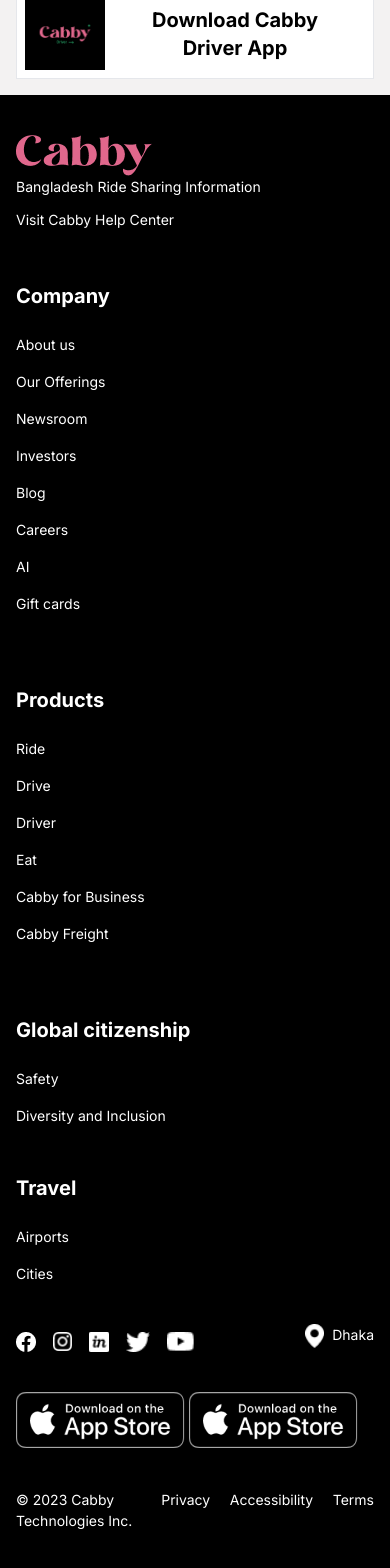
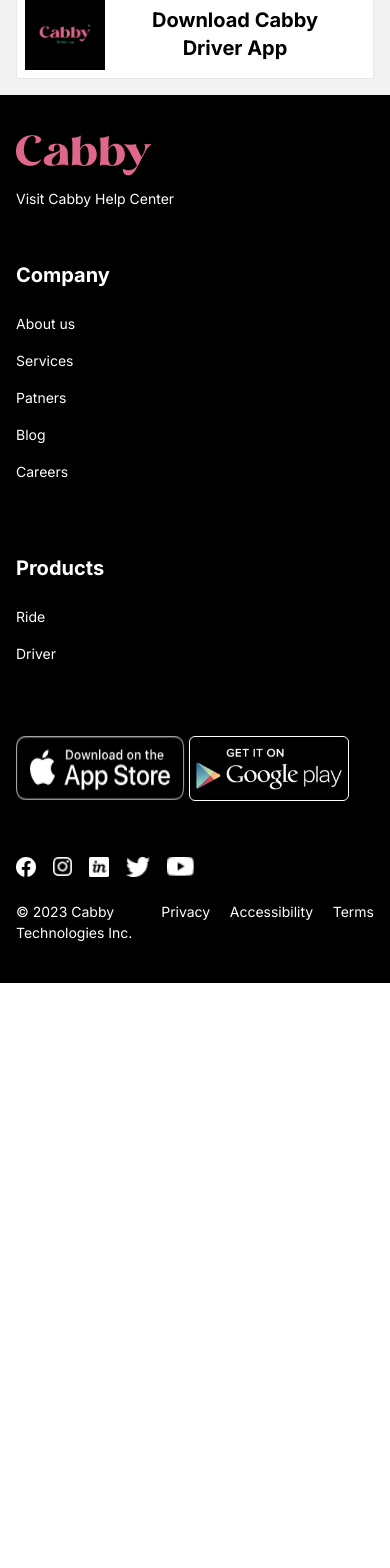
Before and after one commit to alabo-excel/cabby-website, a Next.js app: page / in a window 390 px wide. Shown: the part 2787-4355 px from the top of the page. After the commit the page ends 3770 px from the top, so only its background shows below. Built offline with nearby package versions, Linux system fonts and the light colour scheme.

Commit message:
updates commit

```diff
--- a/src/components/Footer.jsx
+++ b/src/components/Footer.jsx
@@ -8,7 +8,7 @@
         <Link href={"/"}>
           <img src="/images/logo.png" alt="" />
         </Link>
-        <p className="my-auto">Bangladesh Ride Sharing Information</p>
+        {/* <p className="my-auto">Bangladesh Ride Sharing Information</p> */}
       </div>
       <p className="my-3">Visit Cabby Help Center</p>
       <div className="flex sm:flex-wrap lg:flex-nowrap md:flex-wrap jsutify-between">
@@ -18,27 +18,27 @@
             <p className="py-2">About us</p>
           </Link>
           <Link href={"/our-offering"}>
-            <p className="py-2">Our Offerings</p>
+            <p className="py-2">Services</p>
           </Link>
-          <p className="py-2">Newsroom</p>
-          <p className="py-2">Investors</p>
+          {/* <p className="py-2">Newsroom</p> */}
+          <p className="py-2">Patners</p>
           <p className="py-2">Blog</p>
           <p className="py-2">Careers</p>
-          <p className="py-2">AI</p>
-          <p className="py-2">Gift cards</p>
+          {/* <p className="py-2">AI</p>
+          <p className="py-2">Gift cards</p> */}
         </div>
         <div className="lg:w-1/2 w-full my-6">
           <h2 className="font-bold text-2xl  sm:text-xl my-4">Products</h2>
           <Link href={"/how-to-use"}>
             <p className="py-2">Ride</p>
           </Link>
-          <p className="py-2">Drive</p>
+          {/* <p className="py-2">Drive</p> */}
           <p className="py-2">Driver</p>
-          <p className="py-2">Eat</p>
+          {/* <p className="py-2">Eat</p>
           <p className="py-2">Cabby for Business</p>
-          <p className="py-2">Cabby Freight</p>
+          <p className="py-2">Cabby Freight</p> */}
         </div>
-        <div className="lg:w-1/2 w-full my-6">
+        {/* <div className="lg:w-1/2 w-full my-6">
           <h2 className="font-bold text-2xl  sm:text-xl my-4">
             Global citizenship
           </h2>
@@ -48,31 +48,34 @@
           <Link href={"/global-citizenship"}>
             <p className="py-2">Diversity and Inclusion</p>
           </Link>
-        </div>
-        <div className="w-32">
+        </div> */}
+        {/* <div className="w-32">
           <h2 className="font-bold  sm:text-xl text-2xl my-4">Travel</h2>
           <p className="py-2">Airports</p>
           <p className="py-2">Cities</p>
+        </div> */}
+        <div>
+          <div className="flex my-10">
+            <img src="/images/download.png" className="lg:mr-8 mr-1" alt="" />
+            <img src="/images/pngwing.com.png" className="w-40 border border-white rounded-md" alt="" />
+          </div>
         </div>
       </div>
       <div className="flex justify-between">
-        <div className="flex w-1/2 justify-between mt-10">
+        <div className="flex w-1/2 justify-between mt-4">
           <img src="/images/icons/Vector-4.png" alt="" />
           <img src="/images/icons/Vector-3.png" alt="" />
           <img src="/images/icons/Vector-2.png" alt="" />
           <img src="/images/icons/Vector-1.png" alt="" />
           <img src="/images/icons/Vector.png" alt="" />
         </div>
-        <div className="flex my-auto sm:mt-8">
+        {/* <div className="flex my-auto sm:mt-8">
           <img src="/images/Vector.png" className="h-6 mx-2" alt="" />
           <p>Dhaka</p>
-        </div>
+        </div> */}
       </div>
-      <div className="flex my-10">
-        <img src="/images/download.png" className="lg:mr-8 mr-1" alt="" />
-        <img src="/images/download.png" alt="" />
-      </div>
-      <div className="flex justify-between ">
+
+      <div className="flex mt-6 justify-between ">
         <p>© 2023 Cabby Technologies Inc.</p>
         <div className="flex justify-between w-80">
           <p>Privacy</p>
--- a/src/components/HeaderNav.jsx
+++ b/src/components/HeaderNav.jsx
@@ -22,15 +22,24 @@
           {/* <p className="my-auto">Safety</p>
           <p className="my-auto">Help</p> */}
         </div>
-        <div className="w-52 flex justify-between">
+        <div className="w-[30%] flex justify-between">
           {/* <p className="my-auto">Products</p>
           <p className="my-auto">Login</p> */}
           <Link href={'/about'}>
             <p className="my-2">About Us</p>
           </Link>
-          <button className="bg-white rounded-full p-2 px-6 text-black">
-            Get App
-          </button>
+          <Link href={'/our-offering'}>
+            <p className="my-2">Services</p>
+          </Link>
+
+          <Link href={'/how-to-use'}>
+            <p className="my-2">How to Use</p>
+          </Link>
+          <Link href={'/#download'}>
+            <button className="bg-white rounded-full p-2 px-6 text-black">
+              Get App
+            </button>
+          </Link>
         </div>
       </div>
       <div className="lg:hidden flex fixed justify-between top-0 w-full bg-black text-white p-4 z-10">
--- a/src/components/Slider.jsx
+++ b/src/components/Slider.jsx
@@ -56,7 +56,7 @@
           <img src="/images/single.png" className="mx-auto" alt="" />
           <h4 className="text-[#1CB93B] text-3xl">Cabby -X</h4>
           <p className="my-4">Affordable rides, all to yourself</p>
-          <p className="text-blue-500 underline">Learn More</p>
+          {/* <p className="text-blue-500 underline">Learn More</p> */}
         </div>
         <div className="text-center">
           <img src="/images/share.png" className="mx-auto" alt="" />
@@ -64,13 +64,13 @@
           <p className="my-4">
             Share the ride with up to one co-rider at a time
           </p>
-          <p className="text-blue-500 underline">Learn More</p>
+          {/* <p className="text-blue-500 underline">Learn More</p> */}
         </div>
         <div className="text-center">
           <img src="/images/single.png" className="mx-auto" alt="" />
           <h4 className="text-[#1CB93B] text-3xl">Cabby Comfort</h4>
           <p className="my-4">Newer cars with extra legroom</p>
-          <p className="text-blue-500 underline">Learn More</p>
+          {/* <p className="text-blue-500 underline">Learn More</p> */}
         </div>
       </Slider>
     </div>
--- a/src/pages/how-to-use.jsx
+++ b/src/pages/how-to-use.jsx
@@ -18,10 +18,10 @@
             Our core service is developing technology that connects drivers and
             riders on demand. Here’s how the app works, step by step:
           </p>
-          <button className="p-3 rounded-md bg-black text-white w-40 flex justify-between">
+          {/* <button className="p-3 rounded-md bg-black text-white w-40 flex justify-between">
             <img src="/images/watch.png" alt="" />
             How To Use
-          </button>
+          </button> */}
         </div>
         <div className="lg:p-20 p-4 lg:mx-20 relative">
           <img
@@ -107,7 +107,7 @@
           </div>
         </div>
         <div className="bg-[#F3F2F2] lg:py-20 lg:px-40 sm:p-4 md:p-4">
-          <h2 className="text-4xl">Sign Up Today</h2>
+          <h2 className="text-4xl">Download App Now</h2>
           <p>
             Ready to experience Cabby for yourself? Take your first trip as a
             rider, or get on the road to earning as a driver.
@@ -138,7 +138,7 @@
             <img src="/images/app.png" className="" alt="" />
           </div>
         </div>
-        <div className="lg:flex justify-between lg:mx-40 mx-4 lg:py-20 py-10">
+        {/* <div className="lg:flex justify-between lg:mx-40 mx-4 lg:py-20 py-10">
           <div className="lg:w-[48%]">
             <img src="/images/rider-app.png" className="w-full" alt="" />
             <h4 className="text-xl my-3">Rider App</h4>
@@ -160,7 +160,7 @@
               Partner with Cabby Eats
             </p>
           </div>
-        </div>
+        </div> */}
       </Layout>
     </>
   );
--- a/src/pages/index.jsx
+++ b/src/pages/index.jsx
@@ -147,7 +147,7 @@
             </div>
           </div>
         </div>
-        <div className="lg:p-20 p-4 bg-[#F3F2F2]">
+        <div id="download" className="lg:p-20 p-4 bg-[#F3F2F2]">
           <h1 className="text-3xl font-bold mb-6">
             You Will Love This App More
           </h1>
--- a/src/pages/our-offering.jsx
+++ b/src/pages/our-offering.jsx
@@ -7,7 +7,7 @@
   return (
     <>
       <Head>
-        <title>Cabby | How to Use</title>
+        <title>Cabby | Services</title>
         {/* <meta name="description" content="Generated by create next app" /> */}
         <meta name="viewport" content="width=device-width, initial-scale=1" />
         <link rel="icon" href="/favicon.ico" />
@@ -56,9 +56,9 @@
               />
               <h4 className="text-[#1CB93B] text-2xl">Ride Options</h4>
               <p className="text-base my-3">Access to rides on demand.</p>
-              <div className="text-blue-500 underline mt-6">
+              {/* <div className="text-blue-500 underline mt-6">
                 <p>Learn More</p>
-              </div>
+              </div> */}
             </div>
             <div className="lg:w-[30%] w-full  my-6  text-center">
               <img
@@ -68,9 +68,9 @@
               />
               <h4 className="text-[#7020C4] text-2xl">Cabby Eats</h4>
               <p className="text-base my-3">Food delivery on demand.</p>
-              <div className="text-blue-500 underline mt-6">
+              {/* <div className="text-blue-500 underline mt-6">
                 <p>Learn More</p>
-              </div>
+              </div> */}
             </div>
             <div className="lg:w-[30%] w-full my-6  text-center">
               <img
@@ -80,9 +80,9 @@
               />
               <h4 className="text-[#D51986] text-2xl">Earning with Cabby</h4>
               <p className="text-base my-3">Opportunity is Everywhere.</p>
-              <div className="text-blue-500 underline mt-6">
+              {/* <div className="text-blue-500 underline mt-6">
                 <p>Learn More</p>
-              </div>
+              </div> */}
             </div>
             <div className="lg:w-[30%] w-full my-6  text-center">
               <img
@@ -95,9 +95,9 @@
                 Helping to improve public transportation and access to care for
                 those in need.
               </p>
-              <div className="text-blue-500 underline mt-6">
+              {/* <div className="text-blue-500 underline mt-6">
                 <p>Learn More</p>
-              </div>
+              </div> */}
             </div>
             <div className="lg:w-[30%] w-full my-6  text-center">
               <img
@@ -112,9 +112,9 @@
                 See how Cabby Freight and Cabby for Business help organizations
                 across the world.
               </p>
-              <div className="text-blue-500 underline mt-6">
+              {/* <div className="text-blue-500 underline mt-6">
                 <p>Learn More</p>
-              </div>
+              </div> */}
             </div>
             <div className="lg:w-[30%] w-full my-6  text-center">
               <img
@@ -127,9 +127,9 @@
                 An easy delivery solution that allows people to send items the
                 same day.
               </p>
-              <div className="text-blue-500 underline mt-6">
+              {/* <div className="text-blue-500 underline mt-6">
                 <p>Learn More</p>
-              </div>
+              </div> */}
             </div>
           </div>
           <div className="my-20">
@@ -141,9 +141,9 @@
               <button className="p-3 bg-black text-white rounded-md w-52">
                 Download The App
               </button>
-              <div className="text-blue-500 underline my-auto">
+              {/* <div className="text-blue-500 underline my-auto">
                 <p>See more ride options</p>
-              </div>
+              </div> */}
             </div>
           </div>
           <div className="lg:py-20">
@@ -153,7 +153,7 @@
                 <img src="/images/safety.png" className="mx-auto w-20" alt="" />
                 <h4 className="text-2xl">Safety</h4>
                 <p className="my-4">Access to rides on demand.</p>
-                <p className="text-blue-500 underline">Learn More</p>
+                {/* <p className="text-blue-500 underline">Learn More</p> */}
               </div>
               <div className="text-center lg:w-[30%]">
                 <img
@@ -163,7 +163,7 @@
                 />
                 <h4 className="text-2xl">Cities</h4>
                 <p className="my-4">Access to rides on demand.</p>
-                <p className="text-blue-500 underline">Learn More</p>
+                {/* <p className="text-blue-500 underline">Learn More</p> */}
               </div>
               <div className="text-center lg:w-[30%]">
                 <img
@@ -173,11 +173,11 @@
                 />
                 <h4 className="text-2xl">Airports</h4>
                 <p className="my-4">Access to rides on demand.</p>
-                <p className="text-blue-500 underline">Learn More</p>
+                {/* <p className="text-blue-500 underline">Learn More</p> */}
               </div>
             </div>
           </div>
-          <div>
+          {/* <div>
             <h3 className="text-3xl font-bold my-8">Food delivery on demand</h3>
             <div className="lg:flex justify-between">
               <div className="lg:w-[48%]">
@@ -292,7 +292,7 @@
                 </p>
               </div>
             </div>
-          </div>
+          </div> */}
           <div className="pt-20">
             <div className="lg:flex justify-between lg:w-1/2 mx-auto">
               <button className="p-6 text-white text-2xl lg:w-72 w-full bg-black sm:my-2 md:my-2 rounded-md flex justify-between">
```
Also changed, not shown: public/images/pngwing.com.png (added).
